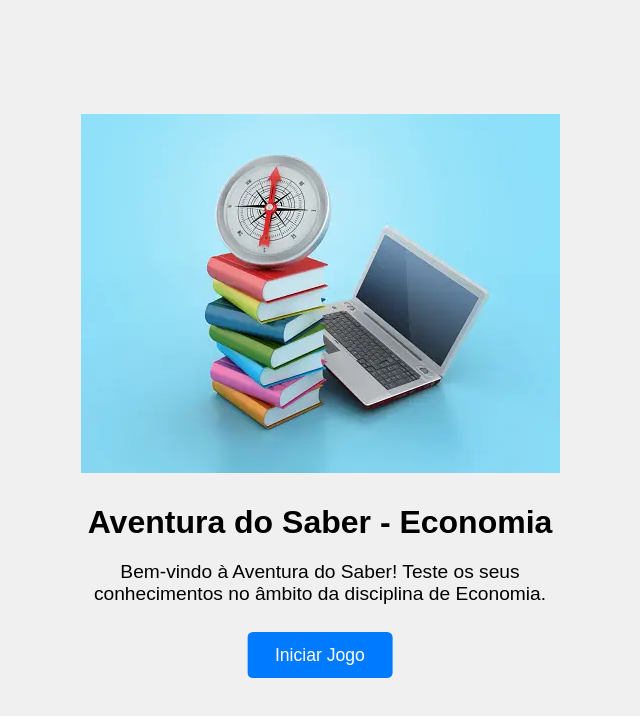
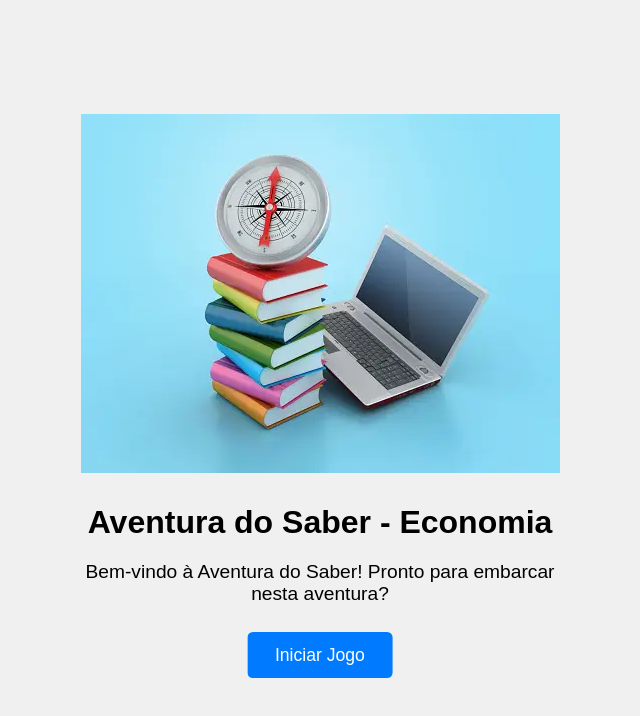
Before and after one commit to JeniffJesus/Aventura-do-Saber, a plain HTML site: page index.html in a window 1280 px wide. Shown: the whole page, without its empty margins (320-960 px from the left). Drawn offline with Linux system fonts and the light colour scheme.

Commit message:
Add files via upload

```diff
--- a/index.html
+++ b/index.html
@@ -10,7 +10,7 @@
     <div id="game-container">
         <img id="start-image" src="minhaimagem.jpg" alt="Aventura do Saber - Economia">
         <h2 class="game-title">Aventura do Saber - Economia</h2>
-        <p id="introduction">Bem-vindo à Aventura do Saber! Teste os seus conhecimentos no âmbito da disciplina de Economia.</p>
+        <p id="introduction">Bem-vindo à Aventura do Saber! Pronto para embarcar nesta aventura?</p>
         <button id="start-button" class="btn btn-small">Iniciar Jogo</button>
         <div id="question-container" class="hide">
             <p id="question-text">Carregando...</p>
--- a/styles.css
+++ b/styles.css
@@ -235,7 +235,7 @@ body {
     width: 30px; /* Defina a largura desejada */
 }
 
-@media only screen and (max-width: 500px) {
+@media only screen and (max-width: 600px) {
     .game-title {
         font-size: 1.7rem; /* Reduz o tamanho do título em telas menores */
     }
```
